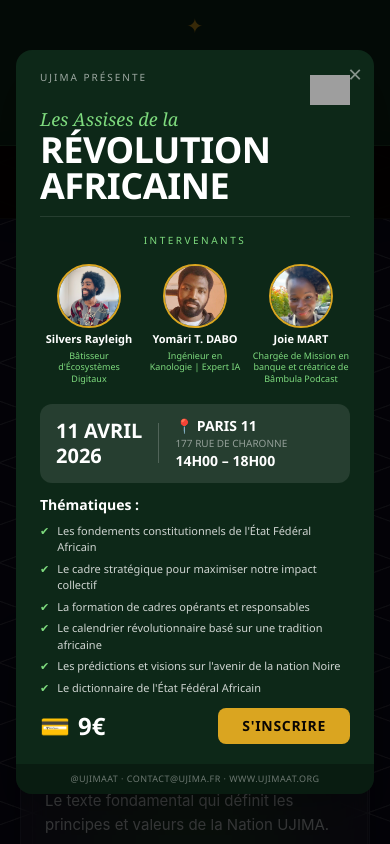
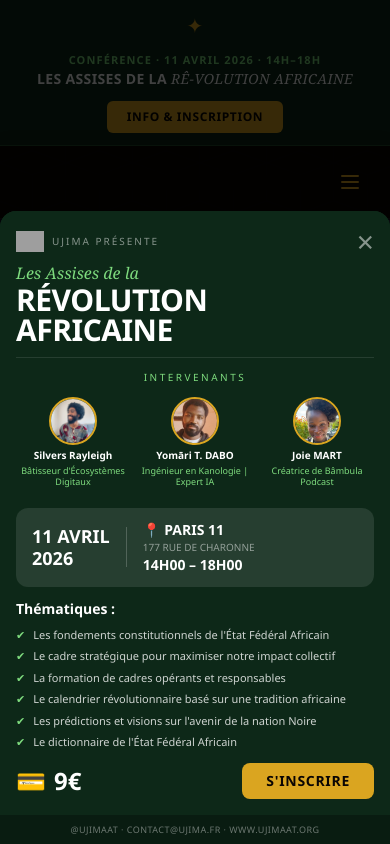
Before and after one commit to SilvRay/ujimaat, a plain HTML site: page index.html in a window 390 px wide. Shown: the top 844 px of the page. Drawn offline with nearby package versions, Linux system fonts and the light colour scheme; grey boxes are pictures that could not be loaded; a web font is replaced by a local one.

Commit message:
ci: adjust responsiveness of the popup

```diff
--- a/index.html
+++ b/index.html
@@ -466,184 +466,121 @@
     <!-- Modal Conférence -->
     <div
       id="conf-modal-overlay"
-      class="fixed inset-0 z-[200] flex items-center justify-center p-4"
+      class="fixed inset-0 z-[200] flex items-end sm:items-center justify-center sm:p-4"
       style="background: rgba(0, 0, 0, 0.75); animation: fadeIn 0.3s ease"
       onclick="if (event.target === this) closeConfModal();"
     >
       <div
         id="conf-modal"
-        class="relative w-full max-w-sm rounded-2xl overflow-hidden shadow-2xl"
+        class="w-full sm:max-w-sm rounded-t-2xl sm:rounded-2xl overflow-hidden shadow-2xl flex flex-col"
         style="
           background: #0d2818;
-          font-family: &quot;Montserrat&quot;, &quot;Segoe UI&quot;, sans-serif;
-          max-height: 92vh;
-          overflow-y: auto;
+          font-family: 'Montserrat', 'Segoe UI', sans-serif;
+          max-height: 88vh;
           animation: slideUp 0.35s ease;
         "
       >
-        <!-- Bouton fermer -->
-        <button
-          onclick="closeConfModal()"
-          class="absolute top-3 right-3 z-10 text-white/50 hover:text-white text-2xl leading-none"
-          aria-label="Fermer"
+        <!-- Barre sticky : logo + titre + bouton fermer -->
+        <div
+          class="sticky top-0 z-10 flex items-center justify-between px-4 sm:px-6 pt-4 pb-2 shrink-0"
+          style="background: #0d2818"
         >
-          ×
-        </button>
-
-        <!-- En-tête -->
-        <div class="px-6 pt-5 pb-0 flex items-start justify-between">
-          <p class="text-white/60 text-[10px] uppercase tracking-[0.2em]">
-            UJIMA PRÉSENTE
-          </p>
+          <div class="flex items-center gap-2">
             <img
               src="assets/_images/_logos/logo-ujima.png"
               alt="UJIMA"
-            class="w-10 h-10 object-contain"
+              class="w-7 h-7 object-contain"
             />
+            <p class="text-white/50 text-[10px] uppercase tracking-[0.2em]">
+              UJIMA PRÉSENTE
+            </p>
+          </div>
+          <button
+            onclick="closeConfModal()"
+            class="text-white/50 hover:text-white text-3xl leading-none pl-2"
+            aria-label="Fermer"
+          >×</button>
         </div>
 
+        <!-- Contenu scrollable -->
+        <div class="overflow-y-auto flex-1">
+
           <!-- Titre -->
-        <div class="px-6 pb-3">
+          <div class="px-4 sm:px-6 pb-3">
             <p
-            class="text-[#7edb7e] italic text-lg leading-none"
+              class="text-[#7edb7e] italic text-base sm:text-lg leading-none"
               style="font-family: Georgia, serif"
-          >
-            Les Assises de la
-          </p>
+            >Les Assises de la</p>
             <h2
-            class="text-white font-black text-4xl leading-none uppercase mt-1"
+              class="text-white font-black text-3xl sm:text-4xl leading-none uppercase mt-1"
               style="letter-spacing: -0.5px"
-          >
-            RÉVOLUTION<br />AFRICAINE
-          </h2>
+            >RÉVOLUTION<br />AFRICAINE</h2>
           </div>
 
           <!-- Séparateur -->
-        <div class="mx-6 h-px bg-white/10"></div>
+          <div class="mx-4 sm:mx-6 h-px bg-white/10"></div>
 
           <!-- Intervenants -->
-        <div class="px-6 pt-4 pb-2">
-          <p
-            class="text-[#7edb7e] text-[10px] uppercase tracking-[0.25em] text-center mb-4"
-          >
+          <div class="px-4 sm:px-6 pt-3 pb-2">
+            <p class="text-[#7edb7e] text-[10px] uppercase tracking-[0.25em] text-center mb-3">
               Intervenants
             </p>
             <div class="flex gap-2">
-            <!-- Intervenant 1 -->
               <div class="flex-1 flex flex-col items-center gap-1">
-              <div
-                class="w-16 h-16 rounded-full overflow-hidden border-2 border-[#daa520] flex items-center justify-center bg-[#1a3d24]"
-              >
-                <img
-                  src="assets/_images/_home/rayleigh.avif"
-                  alt="Rayleigh - bâtisseur d'écosystèmes digitaux"
-                />
+                <div class="w-12 h-12 sm:w-16 sm:h-16 rounded-full overflow-hidden border-2 border-[#daa520] flex items-center justify-center bg-[#1a3d24]">
+                  <img src="assets/_images/_home/rayleigh.avif" alt="Rayleigh" />
                 </div>
-              <p
-                class="text-white text-[11px] font-bold text-center leading-tight"
-              >
-                Silvers Rayleigh
-              </p>
-              <p class="text-[#7edb7e] text-[9px] text-center leading-tight">
-                Bâtisseur d'Écosystèmes Digitaux
-              </p>
+                <p class="text-white text-[10px] sm:text-[11px] font-bold text-center leading-tight">Silvers Rayleigh</p>
+                <p class="text-[#7edb7e] text-[9px] text-center leading-tight">Bâtisseur d'Écosystèmes Digitaux</p>
               </div>
-            <!-- Intervenant 2 -->
               <div class="flex-1 flex flex-col items-center gap-1">
-              <div
-                class="w-16 h-16 rounded-full overflow-hidden border-2 border-[#daa520] flex items-center justify-center bg-[#1a3d24]"
-              >
-                <img
-                  class="scale-110"
-                  src="assets/_images/nko/yomari-avatar.jpeg"
-                  alt="Yomari - Ingénieur en Kanologie et expert IA"
-                />
+                <div class="w-12 h-12 sm:w-16 sm:h-16 rounded-full overflow-hidden border-2 border-[#daa520] flex items-center justify-center bg-[#1a3d24]">
+                  <img class="scale-110" src="assets/_images/nko/yomari-avatar.jpeg" alt="Yomari" />
                 </div>
-              <p
-                class="text-white text-[11px] font-bold text-center leading-tight"
-              >
-                Yomāri T. DABO
-              </p>
-              <p class="text-[#7edb7e] text-[9px] text-center leading-tight">
-                Ingénieur en Kanologie | Expert IA
-              </p>
+                <p class="text-white text-[10px] sm:text-[11px] font-bold text-center leading-tight">Yomāri T. DABO</p>
+                <p class="text-[#7edb7e] text-[9px] text-center leading-tight">Ingénieur en Kanologie | Expert IA</p>
               </div>
-            <!-- Animatrice -->
               <div class="flex-1 flex flex-col items-center gap-1">
-              <div
-                class="w-16 h-16 rounded-full overflow-hidden border-2 border-[#daa520] flex items-center justify-center bg-[#1a3d24]"
-              >
-                <img
-                  class="translate-y-3"
-                  src="assets/_images/_home/joie.avif"
-                  alt="Joie - Animatrice"
-                />
+                <div class="w-12 h-12 sm:w-16 sm:h-16 rounded-full overflow-hidden border-2 border-[#daa520] flex items-center justify-center bg-[#1a3d24]">
+                  <img class="translate-y-3" src="assets/_images/_home/joie.avif" alt="Joie" />
                 </div>
-              <p
-                class="text-white text-[11px] font-bold text-center leading-tight"
-              >
-                Joie MART
-              </p>
-              <p class="text-[#7edb7e] text-[9px] text-center leading-tight">
-                Chargée de Mission en banque et créatrice de Bâmbula Podcast
-              </p>
+                <p class="text-white text-[10px] sm:text-[11px] font-bold text-center leading-tight">Joie MART</p>
+                <p class="text-[#7edb7e] text-[9px] text-center leading-tight">Créatrice de Bâmbula Podcast</p>
               </div>
             </div>
           </div>
 
           <!-- Date & Lieu -->
-        <div
-          class="mx-6 my-3 rounded-xl bg-white/10 px-4 py-3 flex items-center gap-4"
-        >
+          <div class="mx-4 sm:mx-6 my-3 rounded-xl bg-white/10 px-4 py-3 flex items-center gap-4">
             <div>
-            <p class="text-white font-black text-xl leading-tight">11 AVRIL</p>
-            <p class="text-white font-black text-xl leading-tight">2026</p>
+              <p class="text-white font-black text-lg sm:text-xl leading-tight">11 AVRIL</p>
+              <p class="text-white font-black text-lg sm:text-xl leading-tight">2026</p>
             </div>
             <div class="w-px h-10 bg-white/20"></div>
             <div>
               <p class="text-white text-sm font-bold flex items-center gap-1">
                 <span class="text-[#daa520]">📍</span> PARIS 11
               </p>
-            <p class="text-white/50 text-[10px] uppercase">
-              177 rue de charonne
-            </p>
+              <p class="text-white/50 text-[10px] uppercase">177 rue de charonne</p>
               <p class="text-white text-sm font-semibold">14H00 – 18H00</p>
             </div>
           </div>
 
           <!-- Thématiques -->
-        <div class="px-6 pb-3">
+          <div class="px-4 sm:px-6 pb-3">
             <p class="text-white font-bold text-sm mb-2">Thématiques :</p>
             <ul class="space-y-[5px]">
-            <li class="flex gap-2 text-white/80 text-[11px]">
-              <span class="text-[#7edb7e] shrink-0">✔</span>Les fondements
-              constitutionnels de l'État Fédéral Africain
-            </li>
-            <li class="flex gap-2 text-white/80 text-[11px]">
-              <span class="text-[#7edb7e] shrink-0">✔</span>Le cadre stratégique
-              pour maximiser notre impact collectif
-            </li>
-            <li class="flex gap-2 text-white/80 text-[11px]">
-              <span class="text-[#7edb7e] shrink-0">✔</span>La formation de
-              cadres opérants et responsables
-            </li>
-            <li class="flex gap-2 text-white/80 text-[11px]">
-              <span class="text-[#7edb7e] shrink-0">✔</span>Le calendrier
-              révolutionnaire basé sur une tradition africaine
-            </li>
-            <li class="flex gap-2 text-white/80 text-[11px]">
-              <span class="text-[#7edb7e] shrink-0">✔</span>Les prédictions et
-              visions sur l'avenir de la nation Noire
-            </li>
-            <li class="flex gap-2 text-white/80 text-[11px]">
-              <span class="text-[#7edb7e] shrink-0">✔</span>Le dictionnaire de
-              l'État Fédéral Africain
-            </li>
+              <li class="flex gap-2 text-white/80 text-[11px]"><span class="text-[#7edb7e] shrink-0">✔</span>Les fondements constitutionnels de l'État Fédéral Africain</li>
+              <li class="flex gap-2 text-white/80 text-[11px]"><span class="text-[#7edb7e] shrink-0">✔</span>Le cadre stratégique pour maximiser notre impact collectif</li>
+              <li class="flex gap-2 text-white/80 text-[11px]"><span class="text-[#7edb7e] shrink-0">✔</span>La formation de cadres opérants et responsables</li>
+              <li class="flex gap-2 text-white/80 text-[11px]"><span class="text-[#7edb7e] shrink-0">✔</span>Le calendrier révolutionnaire basé sur une tradition africaine</li>
+              <li class="flex gap-2 text-white/80 text-[11px]"><span class="text-[#7edb7e] shrink-0">✔</span>Les prédictions et visions sur l'avenir de la nation Noire</li>
+              <li class="flex gap-2 text-white/80 text-[11px]"><span class="text-[#7edb7e] shrink-0">✔</span>Le dictionnaire de l'État Fédéral Africain</li>
             </ul>
           </div>
 
           <!-- Prix + CTA -->
-        <div class="px-6 pb-5 flex items-center justify-between">
+          <div class="px-4 sm:px-6 pb-4 flex items-center justify-between">
             <div class="flex items-center gap-2">
               <span class="text-2xl">💳</span>
               <span class="text-white font-black text-2xl">9€</span>
@@ -653,8 +590,7 @@
               target="_blank"
               rel="noopener noreferrer"
               class="bg-[#daa520] hover:bg-[#c8941a] text-[#0a0503] font-bold px-6 py-2 rounded-lg uppercase text-sm tracking-wider transition-colors duration-200"
-            >S'inscrire</a
-          >
+            >S'inscrire</a>
           </div>
 
           <!-- Footer -->
@@ -662,6 +598,8 @@
             <p class="text-white/40 text-[9px] uppercase tracking-wider">
               @ujimaat · contact@ujima.fr · www.ujimaat.org
             </p>
+          </div>
+
         </div>
       </div>
     </div>
```
Lines whose indentation alone changed are shown as unchanged.
